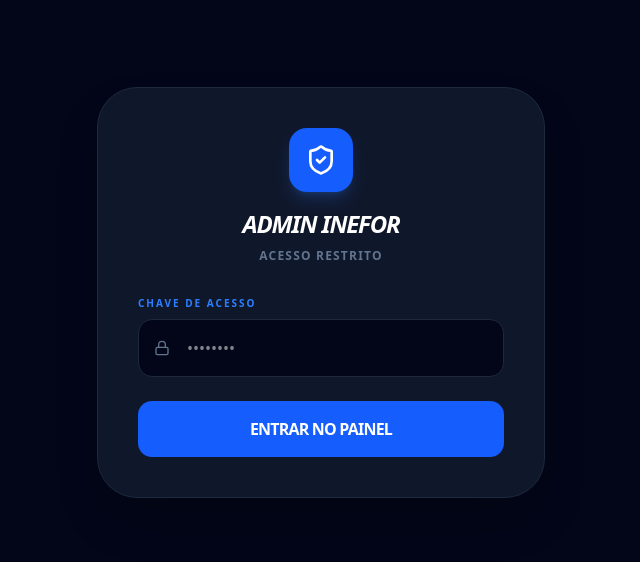
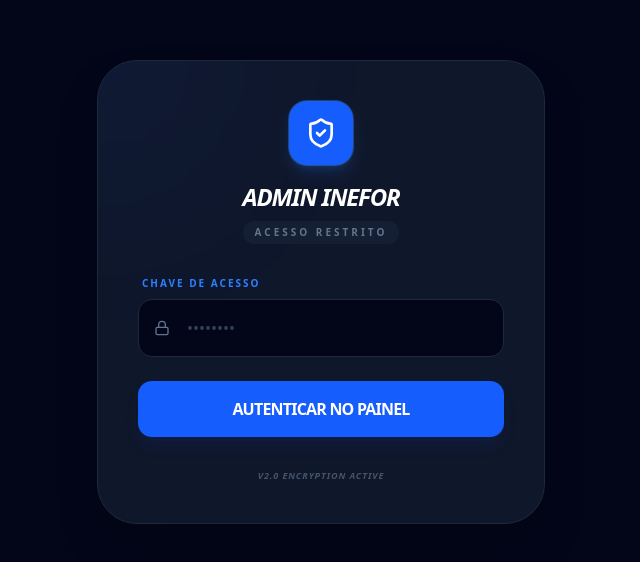
Before and after one commit to kudikadigital/ccna-online-nx, a Next.js app: page /admin/login in a window 1280 px wide. Shown: the part 108-670 px from the top of the page, without its empty margins (319-959 px from the left). Built offline with nearby package versions, Linux system fonts and the light colour scheme.

Commit message:
feat(admin): connect login page to backend with secure password verification

```diff
--- a/app/admin/login/page.tsx
+++ b/app/admin/login/page.tsx
@@ -1,49 +1,99 @@
 "use client";
 import { useState } from "react";
 import { useRouter } from "next/navigation";
-import { ShieldCheck, Lock } from "lucide-react";
+import { ShieldCheck, Lock, Loader2 } from "lucide-react";
 
 export default function AdminLogin() {
   const [password, setPassword] = useState("");
+  const [loading, setLoading] = useState(false);
+  const [error, setError] = useState("");
   const router = useRouter();
 
-  const handleLogin = (e: React.FormEvent) => {
+  const handleLogin = async (e: React.FormEvent) => {
     e.preventDefault();
-    // Lógica simples de demonstração (Substituir por Auth real)
-    if (password === "admin123") {
-      router.push("/admin/dash");
+    setLoading(true);
+    setError("");
+
+    try {
+      const response = await fetch("/api/admin/login", {
+        method: "POST",
+        headers: { "Content-Type": "application/json" },
+        body: JSON.stringify({
+          username: "admin", // O usuário padrão que criamos no seed
+          password
+        }),
+      });
+
+      if (response.ok) {
+        router.push("/admin/dashboard");
+      } else {
+        const data = await response.json();
+        setError(data.error || "Acesso negado.");
+      }
+    } catch (err) {
+      setError("Erro ao conectar com o servidor.");
+      console.error(err);
+    } finally {
+      setLoading(false);
     }
   };
 
   return (
     <main className="min-h-screen bg-slate-950 flex items-center justify-center p-4">
-      <div className="w-full max-w-md bg-slate-900 border border-slate-800 p-10 rounded-[2.5rem] shadow-2xl">
-        <div className="flex flex-col items-center mb-8">
-          <div className="w-16 h-16 bg-blue-600 rounded-2xl flex items-center justify-center mb-4 shadow-lg shadow-blue-500/20">
+      <div className="w-full max-w-md bg-slate-900 border border-slate-800 p-10 rounded-[2.5rem] shadow-2xl relative overflow-hidden">
+        {/* Luz decorativa de fundo */}
+        <div className="absolute -top-24 -left-24 w-48 h-48 bg-blue-600/10 blur-[100px] rounded-full" />
+
+        <div className="flex flex-col items-center mb-8 relative z-10">
+          <div className="w-16 h-16 bg-blue-600 rounded-2xl flex items-center justify-center mb-4 shadow-lg shadow-blue-500/20 ring-1 ring-blue-400/30">
             <ShieldCheck className="text-white h-8 w-8" />
           </div>
           <h1 className="text-white font-black text-2xl uppercase tracking-tighter italic">Admin INEFOR</h1>
-          <p className="text-slate-500 text-xs font-bold uppercase tracking-widest mt-2">Acesso Restrito</p>
+          <p className="text-slate-500 text-[10px] font-bold uppercase tracking-[0.3em] mt-2 bg-slate-800/50 px-3 py-1 rounded-full">
+            Acesso Restrito
+          </p>
         </div>
 
-        <form onSubmit={handleLogin} className="space-y-6">
+        <form onSubmit={handleLogin} className="space-y-6 relative z-10">
           <div>
-            <label className="block text-[10px] font-black uppercase text-blue-500 mb-2 tracking-[0.2em]">Chave de Acesso</label>
-            <div className="relative">
-              <Lock className="absolute left-4 top-1/2 -translate-y-1/2 h-4 w-4 text-slate-500" />
+            <label className="block text-[10px] font-black uppercase text-blue-500 mb-2 tracking-[0.2em] ml-1">
+              Chave de Acesso
+            </label>
+            <div className="relative group">
+              <Lock className="absolute left-4 top-1/2 -translate-y-1/2 h-4 w-4 text-slate-500 group-focus-within:text-blue-500 transition-colors" />
               <input
                 type="password"
                 value={password}
+                required
+                disabled={loading}
                 onChange={(e) => setPassword(e.target.value)}
-                className="w-full bg-slate-950 border border-slate-800 rounded-xl py-4 pl-12 pr-4 text-white focus:ring-2 focus:ring-blue-600 outline-none transition-all"
+                className="w-full bg-slate-950 border border-slate-800 rounded-xl py-4 pl-12 pr-4 text-white focus:ring-2 focus:ring-blue-600 focus:border-transparent outline-none transition-all placeholder:text-slate-700"
                 placeholder="••••••••"
               />
             </div>
+            {error && (
+              <p className="text-red-500 text-[10px] font-bold uppercase mt-3 text-center animate-pulse">
+                ⚠️ {error}
+              </p>
+            )}
           </div>
-          <button className="w-full bg-blue-600 hover:bg-blue-500 text-white font-black py-4 rounded-xl uppercase tracking-tighter transition-all">
-            Entrar no Painel
+
+          <button
+            type="submit"
+            disabled={loading}
+            className="w-full bg-blue-600 hover:bg-blue-500 disabled:bg-slate-800 text-white font-black py-4 rounded-xl uppercase tracking-tighter transition-all flex items-center justify-center gap-2 shadow-lg shadow-blue-900/20 active:scale-[0.98]"
+          >
+            {loading ? (
+              <Loader2 className="h-5 w-5 animate-spin" />
+            ) : (
+              "Autenticar no Painel"
+            )}
           </button>
         </form>
+
+        <p className="text-center text-slate-600 text-[9px] uppercase font-bold tracking-widest mt-8 italic">
+          v2.0 Encryption Active
+        </p>
       </div>
     </main>
   );
--- a/lib/prisma.ts
+++ b/lib/prisma.ts
@@ -1,5 +1,6 @@
 import { PrismaBetterSqlite3 } from "@prisma/adapter-better-sqlite3";
 import { PrismaClient } from "./generated/prisma";
+import bcrypt from "bcrypt";
 
 const globalForPrisma = global as unknown as { prisma: PrismaClient };
 
@@ -13,3 +14,28 @@ export const prisma =
   globalForPrisma.prisma || new PrismaClient({adapter});
 
 if (process.env.NODE_ENV !== "production") globalForPrisma.prisma = prisma;
+async function seedAdmin() {
+  try {
+    const adminExists = await prisma.admin.findFirst();
+
+    if (!adminExists) {
+      // Gerar o hash da senha (10 rounds de salt é o padrão seguro)
+      const hashedPassword = await bcrypt.hash("admin123", 10);
+
+      await prisma.admin.create({
+        data: {
+          username: "admin",
+          password: hashedPassword,
+        },
+      });
+      console.log("✅ Admin criado com senha criptografada.");
+    }
+  } catch (error) {
+    console.error("❌ Erro no seed do admin:", error);
+  }
+}
+
+seedAdmin();
+
+// Executa a verificação apenas uma vez na inicialização do servidor
+seedAdmin();
--- a/package.json
+++ b/package.json
@@ -13,6 +13,7 @@
     "@prisma/client": "^7.2.0",
     "@radix-ui/react-accordion": "^1.2.12",
     "@radix-ui/react-slot": "^1.2.4",
+    "bcrypt": "^6.0.0",
     "class-variance-authority": "^0.7.1",
     "clsx": "^2.1.1",
     "lucide-react": "^0.562.0",
@@ -27,6 +28,7 @@
   },
   "devDependencies": {
     "@tailwindcss/postcss": "^4",
+    "@types/bcrypt": "^6.0.0",
     "@types/node": "^20",
     "@types/react": "^19",
     "@types/react-dom": "^19",
```
Also changed, not shown: 2 other files (tests, documents, lock files or other folders).
